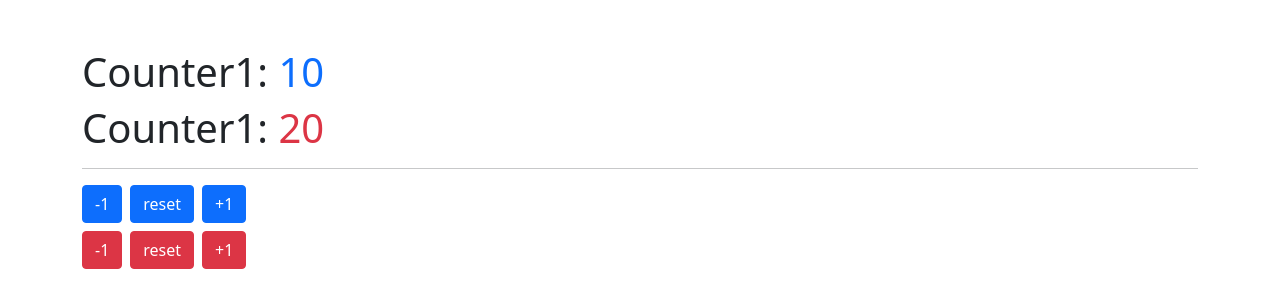
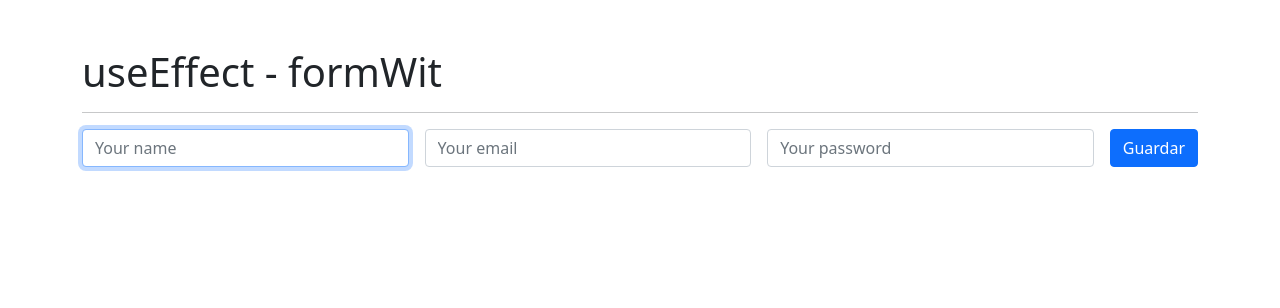
Before and after one commit to NaughtyFrog1/hooks-app, a React (Create React App) app: page / in a window 1280 px wide. Shown: the top 308 px of the page. Built offline with nearby package versions, Linux system fonts and the light colour scheme.

Commit message:
add 02-useEffect/FormWithCustomHook

```diff
--- /dev/null
+++ b/src/components/02-useEffect/FormWithCustomHook.js
@@ -0,0 +1,67 @@
+import React, { useEffect } from 'react'
+import useForm from '../../hooks/useForm'
+
+const FormWithCustomHook = () => {
+  const [formValues, handleInputChange] = useForm({
+    name: '',
+    email: '',
+    password: '',
+  })
+
+  const { name, email, password } = formValues
+
+  useEffect(() => {
+    console.log('Email changed')
+  }, [email])
+
+  const handleSubmit = (e) => {
+    e.preventDefault()
+    console.log(formValues)
+  }
+
+  return (
+    <div className="container mt-5">
+      <h1>useEffect - formWit</h1>
+      <hr />
+
+      <form
+        className="d-flex gap-3 flex-column flex-md-row"
+        onSubmit={handleSubmit}
+      >
+        <input
+          type="text"
+          name="name"
+          className="form-control"
+          placeholder="Your name"
+          autoComplete="off"
+          value={name}
+          onChange={handleInputChange}
+          autoFocus
+        ></input>
+
+        <input
+          type="text"
+          name="email"
+          className="form-control"
+          placeholder="Your email"
+          autoComplete="off"
+          value={email}
+          onChange={handleInputChange}
+        ></input>
+
+        <input
+          type="password"
+          name="password"
+          className="form-control"
+          placeholder="Your password"
+          value={password}
+          onChange={handleInputChange}
+        ></input>
+
+        <button type="submit" className="btn btn-primary">Guardar</button>
+      </form>
+    </div>
+  )
+}
+
+export default FormWithCustomHook
--- /dev/null
+++ b/src/hooks/useForm.js
@@ -0,0 +1,16 @@
+import { useState } from "react"
+
+const useForm = (initialState = {}) => {
+  const [values, setValues] = useState(initialState)
+
+  const handleInputChange = ({ target }) => {
+    setValues({
+      ...values,
+      [target.name]: target.value,
+    })
+  }
+
+  return [values, handleInputChange]
+}
+
+export default useForm
--- a/src/index.js
+++ b/src/index.js
@@ -5,6 +5,8 @@ import 'bootstrap/scss/bootstrap.scss'
 
 // import App from './App'
 // import CounterApp from './components/01-useState/CounterApp'
-import CounterWithCustomHook from './components/01-useState/CounterWithCustomHook'
+// import CounterWithCustomHook from './components/01-useState/CounterWithCustomHook'
+// import SimpleForm from './components/02-useEffect/SimpleForm'
+import FormWithCustomHook from './components/02-useEffect/FormWithCustomHook'
 
-ReactDOM.render(<CounterWithCustomHook />, document.querySelector('#root'))
+ReactDOM.render(<FormWithCustomHook />, document.querySelector('#root'))
```
